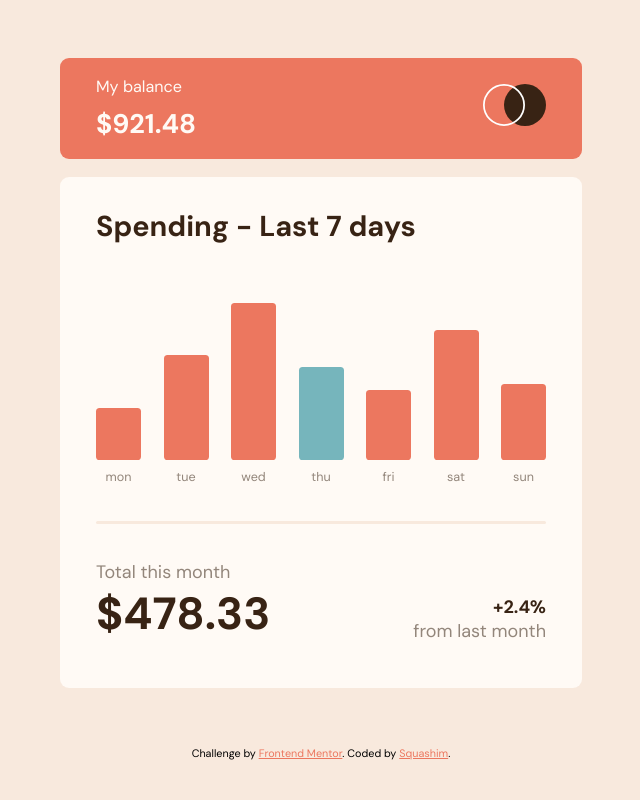
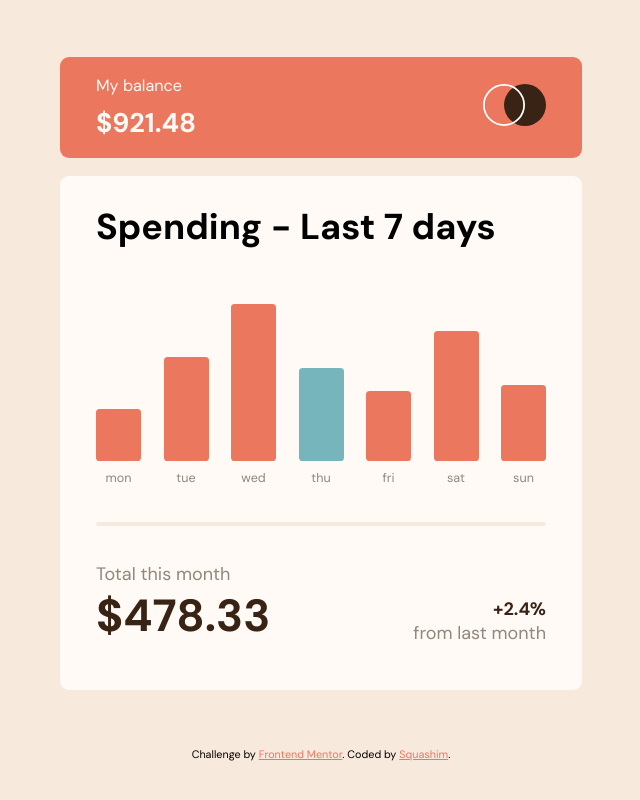
Before and after one commit to Squashim/expenses-chart-component, a website with bundled scripts: page index.html in a window 1280 px wide. Shown: the whole page, without its empty margins (319-959 px from the left). Built offline with nearby package versions, Linux system fonts and the light colour scheme.

Commit message:
Update index.html

```diff
--- a/index.html
+++ b/index.html
@@ -20,7 +20,7 @@
     </div>
     <div class="component-body">
       <div class="component-body__heading">
-          <p>Spending - Last 7 days</p>
+          <h1>Spending - Last 7 days</h1>
       </div>
       <div class="component-body__chart">
         <div class="table">
```
